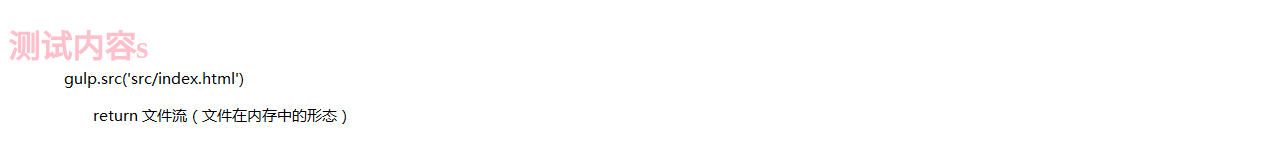
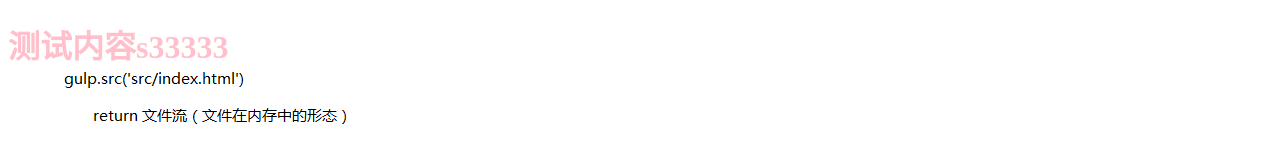
Before and after one commit to freedong/git-demo, a website: page src/index.html in a window 1280 px wide. Shown: the top 160 px of the page. Drawn offline with nearby package versions, Linux system fonts and the light colour scheme; files that its build step writes are made by us from their sources.

Commit message:
线上修改
线上修改

```diff
--- a/src/index.html
+++ b/src/index.html
@@ -8,7 +8,7 @@
 
 <body>
 <!-- 测试注释 -->
-  <h1>测试内容s</h1>
+  <h1>测试内容s33333</h1>
   <script src="scripts/all.js"></script>
 </body>
 
```
